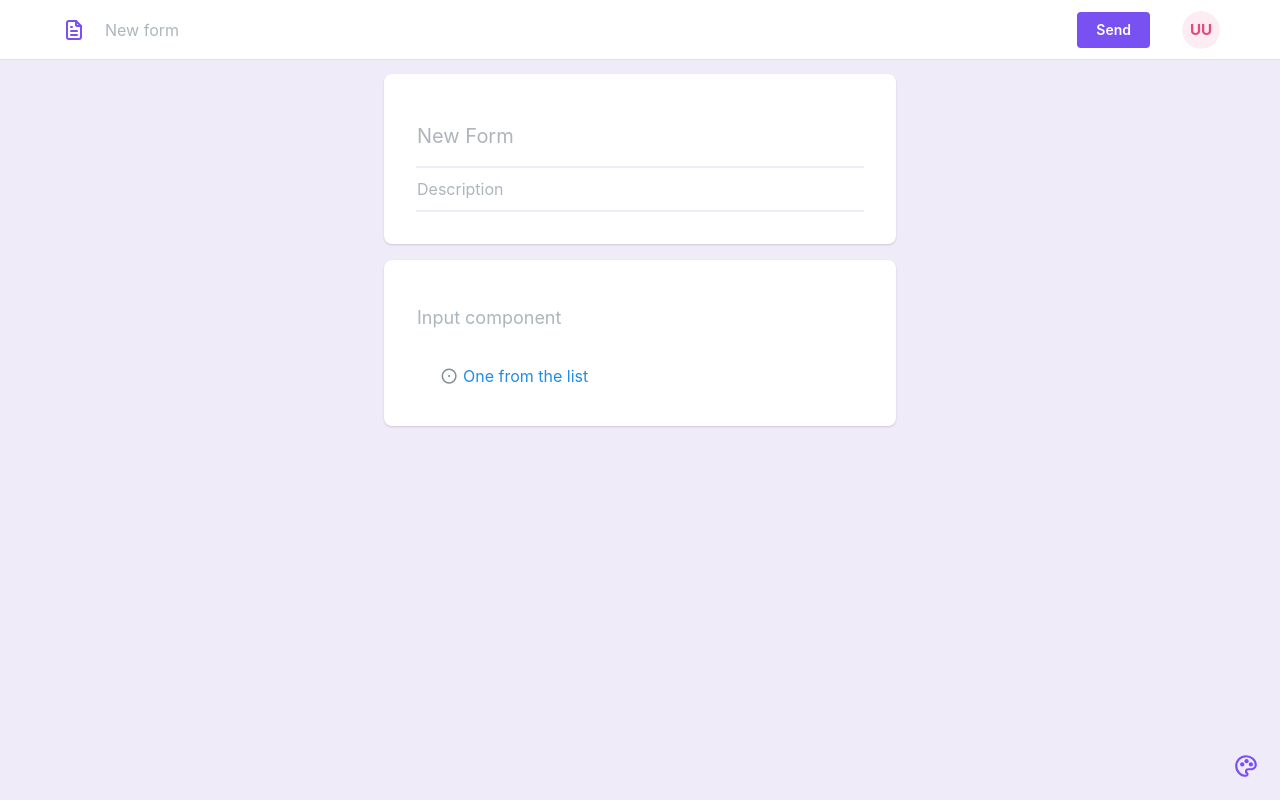
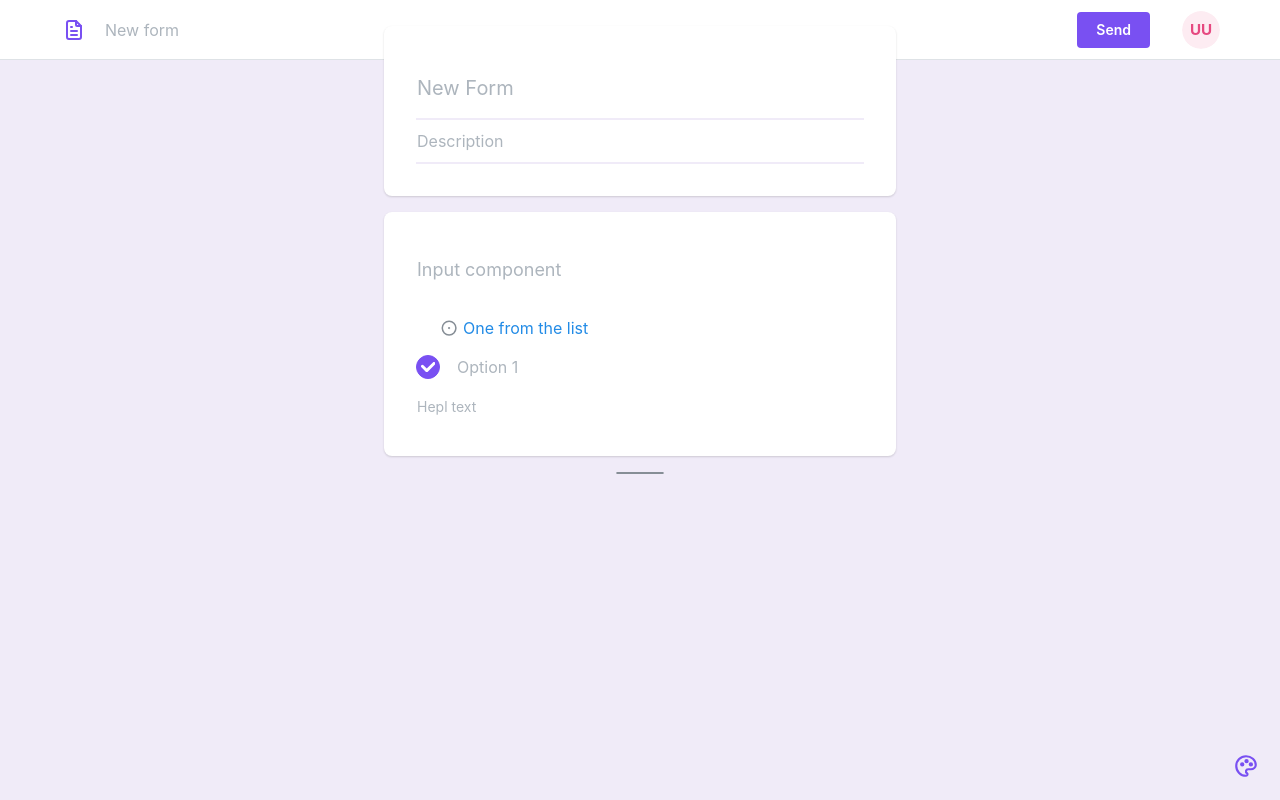
Before and after one commit to DMotorina/FormBuilder, a React (Vite) app: page /forms/1 in a window 1280 px wide. Built offline with nearby package versions, Linux system fonts and the light colour scheme; no server answers.

Commit message:
Добавлены статические поля для формы

```diff
--- a/src/pages/form/feartures/formFeatures/CreatorField.tsx
+++ b/src/pages/form/feartures/formFeatures/CreatorField.tsx
@@ -1,11 +1,29 @@
 import './style.sass'
 
-import React from 'react';
+import React, { useEffect, useState } from 'react';
 
 import { Paper, Stack, Text, Group, Checkbox, Input, Button, Menu, rem, ThemeIcon } from '@mantine/core';
 import { IconSettings, IconMessageCircle, IconAlignJustified, IconFocus, IconColumns, IconArrowsLeftRight, IconTrash } from '@tabler/icons-react';
+import { useAppDispatch } from '../../../../hooks';
+import { updateForm } from '../../action';
+import { FieldCheckbox } from './fields/FieldCheckbox';
+import { FieldText } from './fields/FieldText';
+import { FieldTextarea } from './fields/FieldTextarea';
 
 export const CreatorField: React.FC = () => {
+    const dispatch = useAppDispatch();
+
+    const [selectedItem, setSelectedItem] = useState<string | null>('check')
+    const [helpText, setHelpText] = useState<string>("")
+
+    const handleSelectItem = (item: string) => {
+        setSelectedItem(item)
+    }
+
+    const createHelpText = (event: React.ChangeEvent<HTMLInputElement>) => {
+        setHelpText(event.target.value)
+    }
+
     return (
         <>
             <Paper shadow="xs" radius="md" p="xl" style={{width: '40%'}}>
@@ -22,20 +40,36 @@ export const CreatorField: React.FC = () => {
                         </Menu.Target>
 
                         <Menu.Dropdown>
-                            <Menu.Item leftSection={<IconAlignJustified style={{ width: '70%', height: '70%' }} />}>
+                            <Menu.Item
+                                leftSection={<IconAlignJustified
+                                style={{ width: '70%', height: '70%' }} />}
+                                onClick={() => handleSelectItem('text')}
+                            >
                                 <Text>Text (line)</Text>
                             </Menu.Item>
 
-                            <Menu.Item leftSection={<IconFocus style={{ width: '70%', height: '70%' }} />}>
+                            <Menu.Item
+                                leftSection={<IconFocus style={{ width: '70%', height: '70%' }} />}
+                                onClick={() => handleSelectItem('check')}
+                            >
                                 <Text>One from the list</Text>
                             </Menu.Item>
 
-                            <Menu.Item leftSection={<IconColumns style={{ width: '70%', height: '70%' }} />}>
+                            <Menu.Item
+                                leftSection={<IconColumns style={{ width: '70%', height: '70%' }} />}
+                                onClick={() => handleSelectItem('text_area')}
+                            >
                                 <Text>Text (paragraph)</Text>
                             </Menu.Item>
                         </Menu.Dropdown>
                         </Menu>
                 </Group>
+
+                <Text>
+                    {selectedItem === 'text' && <FieldText />}
+                    {selectedItem === 'check' && <FieldCheckbox createHelpText={createHelpText} />}
+                    {selectedItem === 'text_area' && <FieldTextarea />}
+                </Text>
             </Paper>
         </>
     )
--- a/src/pages/form/feartures/formFeatures/FormCreatorBox.tsx
+++ b/src/pages/form/feartures/formFeatures/FormCreatorBox.tsx
@@ -1,8 +1,8 @@
 import './style.sass'
 
-import React from 'react';
+import React, { useState } from 'react';
 
-import { Text, Paper, Stack, Group, Checkbox } from '@mantine/core';
+import { Text, Paper, Stack, Group, Checkbox, Button } from '@mantine/core';
 
 import { CreatorMainInfo } from './CreatorMainInfo';
 import { CreatorField } from './CreatorField';
@@ -24,6 +24,13 @@ export const FormCreatorBox: React.FC<FormCreatorBoxProps> = ({
   handleCreateName,
   handleCreateDescription,
 }) => {
+  const [fields, setFields] = useState<number[]>([1]);
+
+  const addField = () => {
+    setFields((prevFields) => [...prevFields, prevFields.length + 1]);
+  };
+
+
   return (
     <div className='formCreatorBox'>
       <Stack
@@ -40,7 +47,11 @@ export const FormCreatorBox: React.FC<FormCreatorBoxProps> = ({
           handleCreateDescription={handleCreateDescription}
         />
 
-        <CreatorField />
+        {fields.map((field, index) => (
+          <CreatorField key={index} />
+        ))}
+
+        <Button variant="outline" color="gray" radius="xl" onClick={addField}>+</Button>
       </Stack>
     </div>
   )
--- /dev/null
+++ b/src/pages/form/feartures/formFeatures/fields/FieldCheckbox.tsx
@@ -0,0 +1,18 @@
+import { Checkbox, Group, Input } from "@mantine/core"
+
+export const FieldCheckbox: React.FC = ({createHelpText}) => {
+    return (
+        <div>
+            <Group>
+                <Checkbox
+                    defaultChecked
+                    color="violet"
+                    radius="xl"
+                    size="md"
+                />
+                <Input variant="unstyled" size="md" placeholder="Option 1" onChange={createHelpText} />
+            </Group>
+            <Input variant="unstyled" placeholder="Hepl text" />
+        </div>
+    )
+}
--- /dev/null
+++ b/src/pages/form/feartures/formFeatures/fields/FieldText.tsx
@@ -0,0 +1,9 @@
+import { Input } from "@mantine/core"
+
+export const FieldText: React.FC = () => {
+    return (
+        <>
+            <Input variant="unstyled" disabled size="md" placeholder="Short answer" />
+        </>
+    )
+}
--- /dev/null
+++ b/src/pages/form/feartures/formFeatures/fields/FieldTextarea.tsx
@@ -0,0 +1,9 @@
+import { Input } from "@mantine/core"
+
+export const FieldTextarea: React.FC = () => {
+    return (
+        <>
+            <Input variant="unstyled" disabled size="md" placeholder="Long answer" />
+        </>
+    )
+}
```
